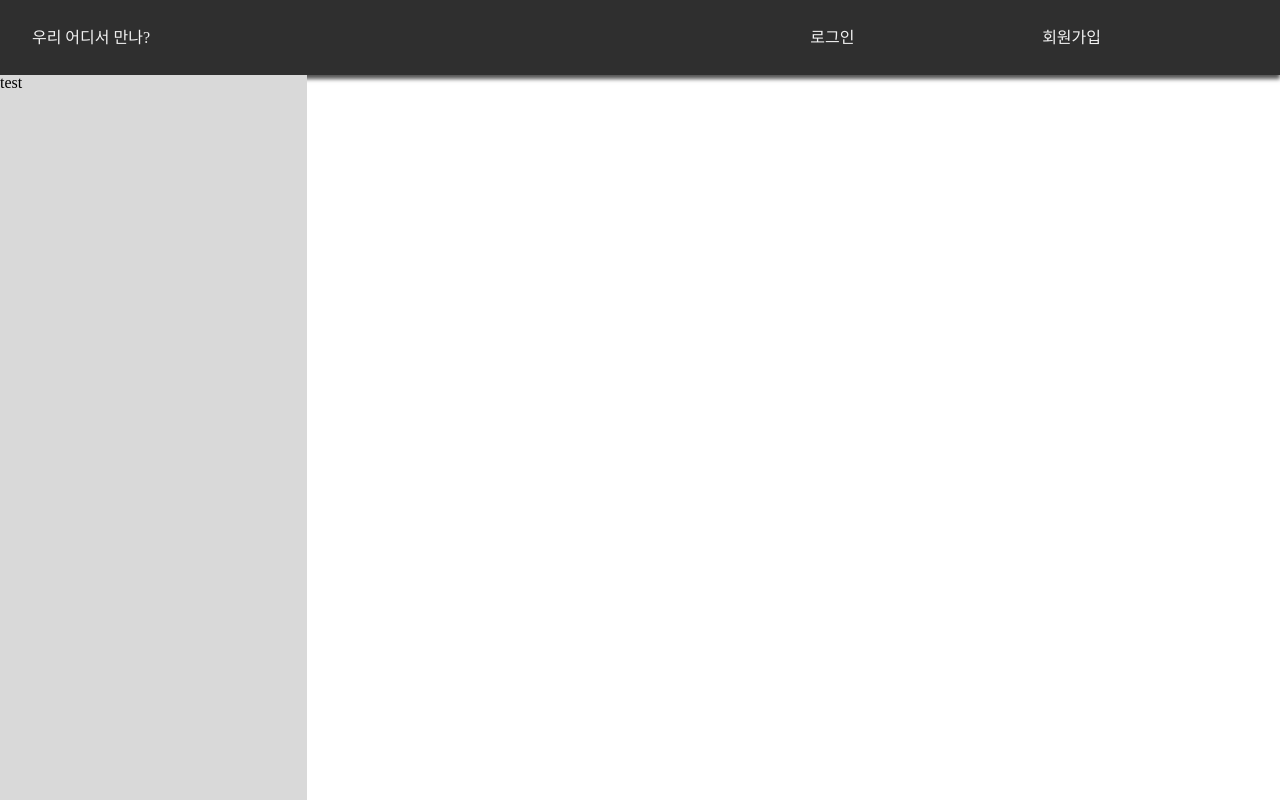
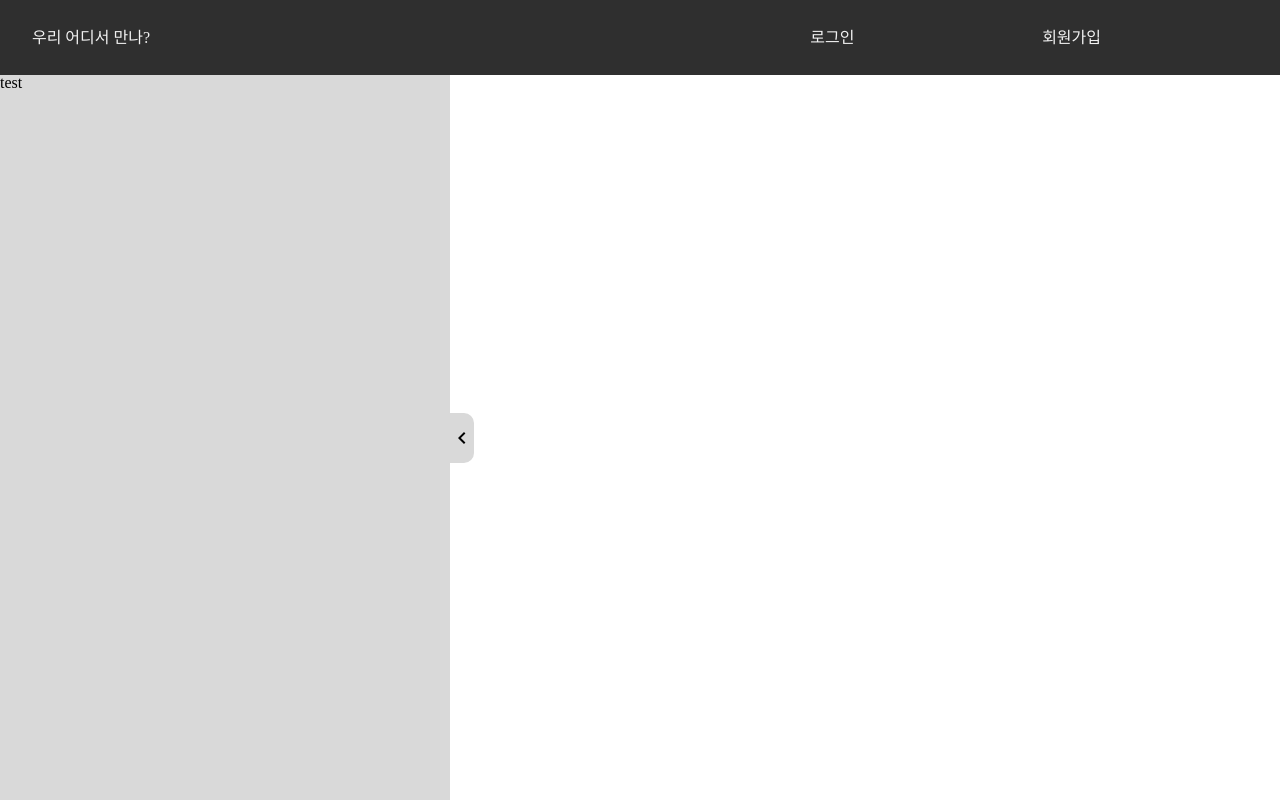
Before and after one commit to Insoo1208/where_do_we_meet, a React (Create React App) app: page / in a window 1280 px wide. Built offline with nearby package versions, Linux system fonts and the light colour scheme.

Commit message:
[ 0221J ]사이드 메뉴
틀만들기

```diff
--- a/src/pages/Header.js
+++ b/src/pages/Header.js
@@ -10,7 +10,7 @@ const Wrapper = styled.nav`
   align-items: center;
   background-color: #2f2f2f;
   color: #f2f2f2;
-  box-shadow: 0 4px 4px 0px #555;
+  // box-shadow: 0 4px 4px 0px #555;
 `;
 
 const StyledLogo = styled.div`
--- a/src/pages/main/SideMenu.js
+++ /dev/null
@@ -1,37 +0,0 @@
-import styled from "styled-components";
-const MenuBg = styled.div`
-  // postion: absolute;
-  // left: 0;
-  // top: 50%;
-  // bottom: 50%;
-  width: 24%;
-  height: calc(100vh - 75px);
-  background-color: #d9d9d9;
-  z-index: 10;
-`;
-
-const MenuSlideButton = styled.div`
-  postion: absolute;
-  left: 24%;
-  top: 50%;
-  bottom: 50%;
-  width: 1.56%;
-  height: 5vh;
-  background-color: #d9d9d9;
-  z-index: 10;
-
-`;
-const UserSearchEl = styled.div`
-  width: 100%;
-  heght:
-`;
-function SideMenu () {
-
-  return (
-    <MenuBg>
-        test
-    </MenuBg>
-  );
-}
-
-export default SideMenu;
--- /dev/null
+++ b/src/pages/main/SideMenu.jsx
@@ -0,0 +1,58 @@
+import styled, { css } from "styled-components";
+import { MdChevronLeft } from "react-icons/md";
+const SideMenuWrapper = styled.div`
+  display: flex;
+  align-items: center;
+  position: fixed;
+  z-index: 10;
+`;
+const MenuBg = styled.div`
+  // postion: relative;
+  // left: 0;
+  // top: 0;
+  width: 450px;
+  height: calc(100vh - 75px);
+  background-color: #d9d9d9;
+  /* z-index: 10; */
+`;
+
+const MenuSlideButton = styled.div`
+  // postion: absolute;
+  // right: -20px;
+  // top: 50%;
+  // bottom: 50%;
+  // margin: auto;
+  width: 24px;
+  height: 50px;
+  background-color: #d9d9d9;
+  /* z-index: 10; */
+  border-radius: 0 10px 10px 0;
+  font-size: 1.5rem;
+  cursor: pointer;
+  display: flex;
+  justify-content: center;
+  align-items: center;
+`;
+
+
+const UserSearchEl = styled.div`
+  width: 100%;
+
+`;
+function SideMenu () {
+  // const handleMemuSlide = (e) => {
+  //   // 눌렀을 때 메뉴가 왼쪽으로 사라짐
+  // };
+  return (
+    <SideMenuWrapper>
+      <MenuBg>
+        test
+      </MenuBg>
+      <MenuSlideButton >
+        <MdChevronLeft />
+      </MenuSlideButton>
+    </SideMenuWrapper>
+  );
+}
+
+export default SideMenu;
```
